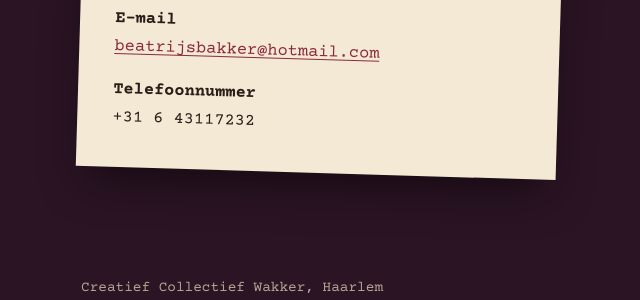
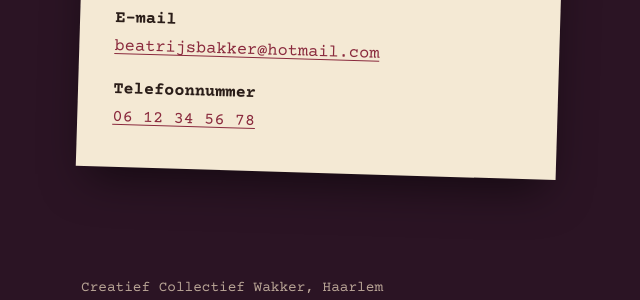
Before and after one commit to Klikblitser/Omwenteling, a Jekyll site: the page built from wakker.html, in a window 1280 px wide and 900 px high, scrolled down 3924 px. Shown: the part 552-852 px from the top of the window, without its empty margins (35-675 px from the left). Built offline with Jekyll 4.4.1, drawn with Linux system fonts in a browser that asks for light colours.

Commit message:
telefoonnummer

```diff
--- a/wakker.html
+++ b/wakker.html
@@ -128,7 +128,7 @@
       <dt>E-mail</dt>
       <dd><a href="mailto:beatrijsbakker@hotmail.com">beatrijsbakker@hotmail.com</a></dd>
       <dt>Telefoonnummer</dt>
-      <dd>+31 6 43117232</dd>
+      <dd><a href="tel:+31612345678">06 12 34 56 78</a></dd>
     </dl>
   </div>
 </section>
```
